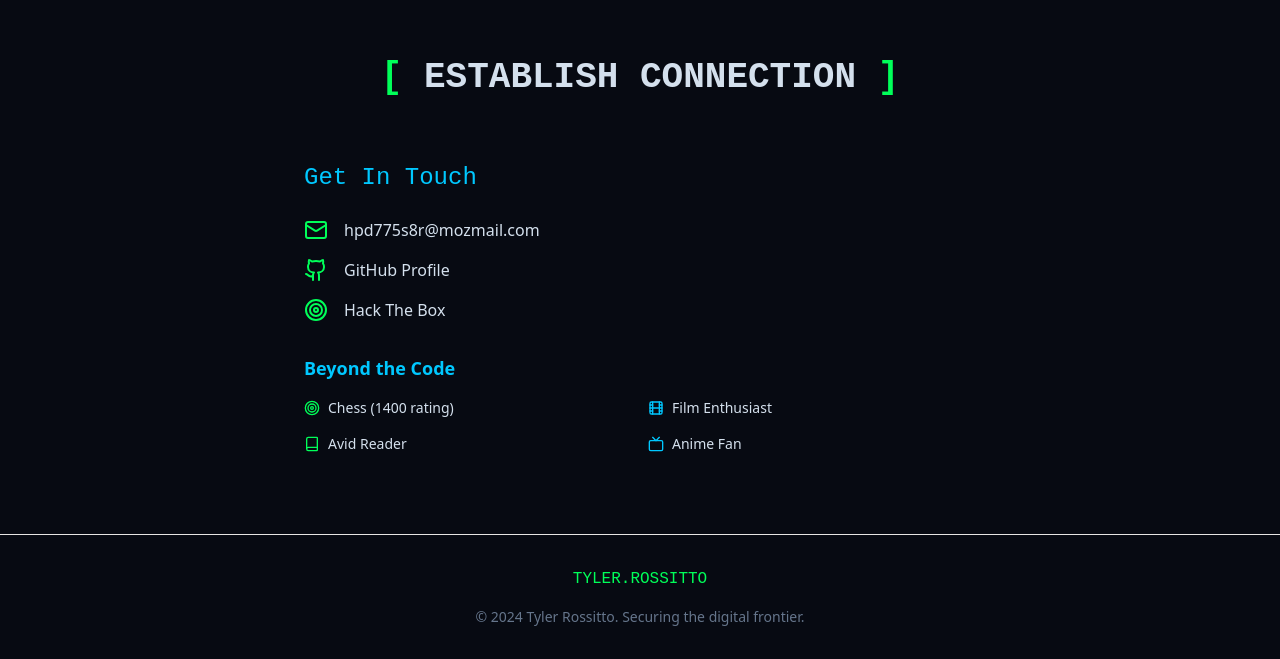
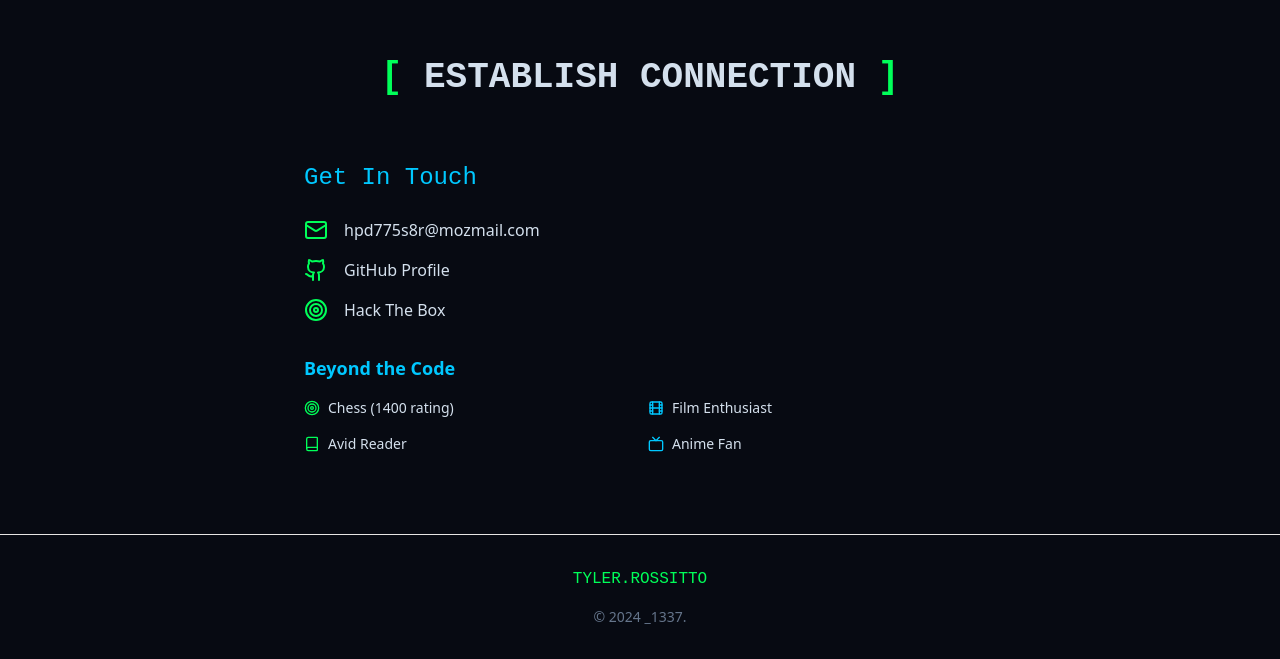
Before and after one commit to meandmyno0dles/meandmyno0dles.github.io, a React (Vite) app: page / in a window 1280 px wide. Shown: the part 5756-6415 px from the top of the page. Built offline with nearby package versions, Linux system fonts and the light colour scheme.

Commit message:
Change footer copyright text to © 2024 _1337
Updated footer text to reflect new branding.

```diff
--- a/src/pages/portfolio.tsx
+++ b/src/pages/portfolio.tsx
@@ -621,7 +621,7 @@ export default function Portfolio() {
       <footer className="bg-cyber-dark border-t border-cyber-green/20 py-8">
         <div className="max-w-6xl mx-auto px-4 text-center">
           <div className="font-orbitron text-cyber-green mb-4">TYLER.ROSSITTO</div>
-          <p className="text-cyber-muted text-sm">© 2024 Tyler Rossitto. Securing the digital frontier.</p>
+          <p className="text-cyber-muted text-sm">© 2024 _1337.</p>
         </div>
       </footer>
     </div>
```
